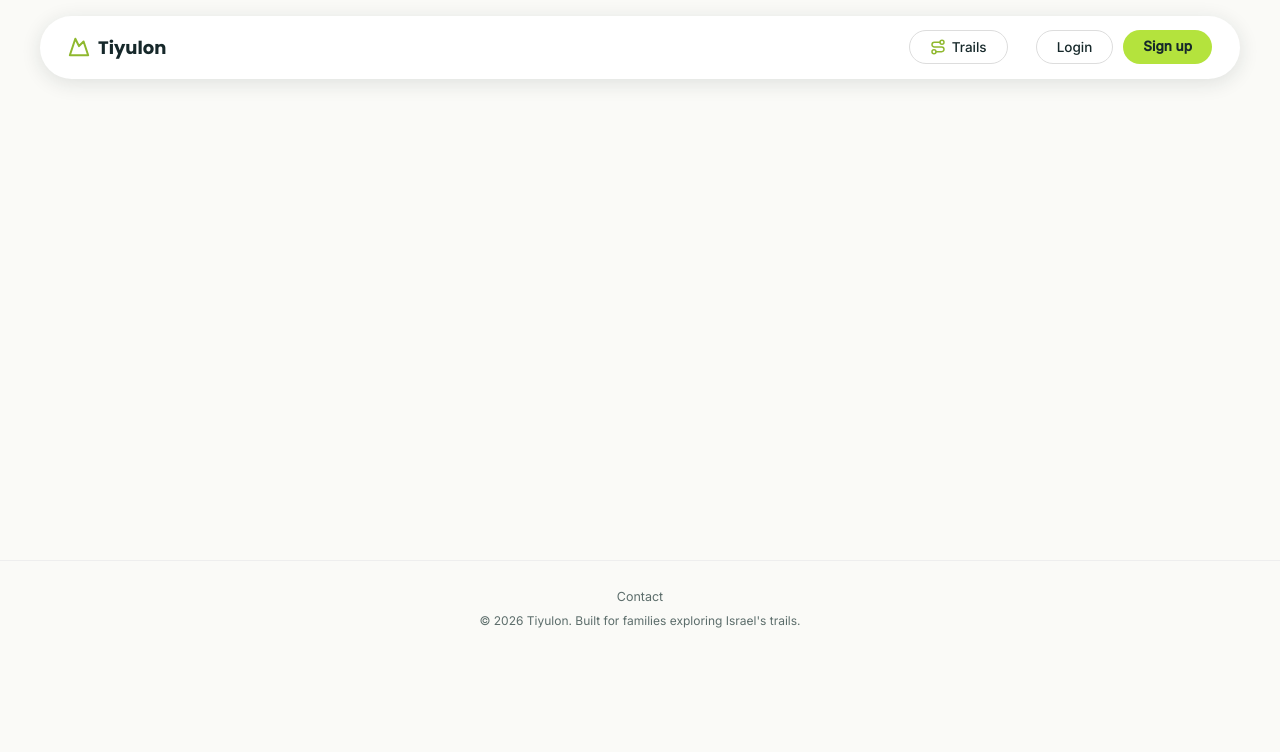
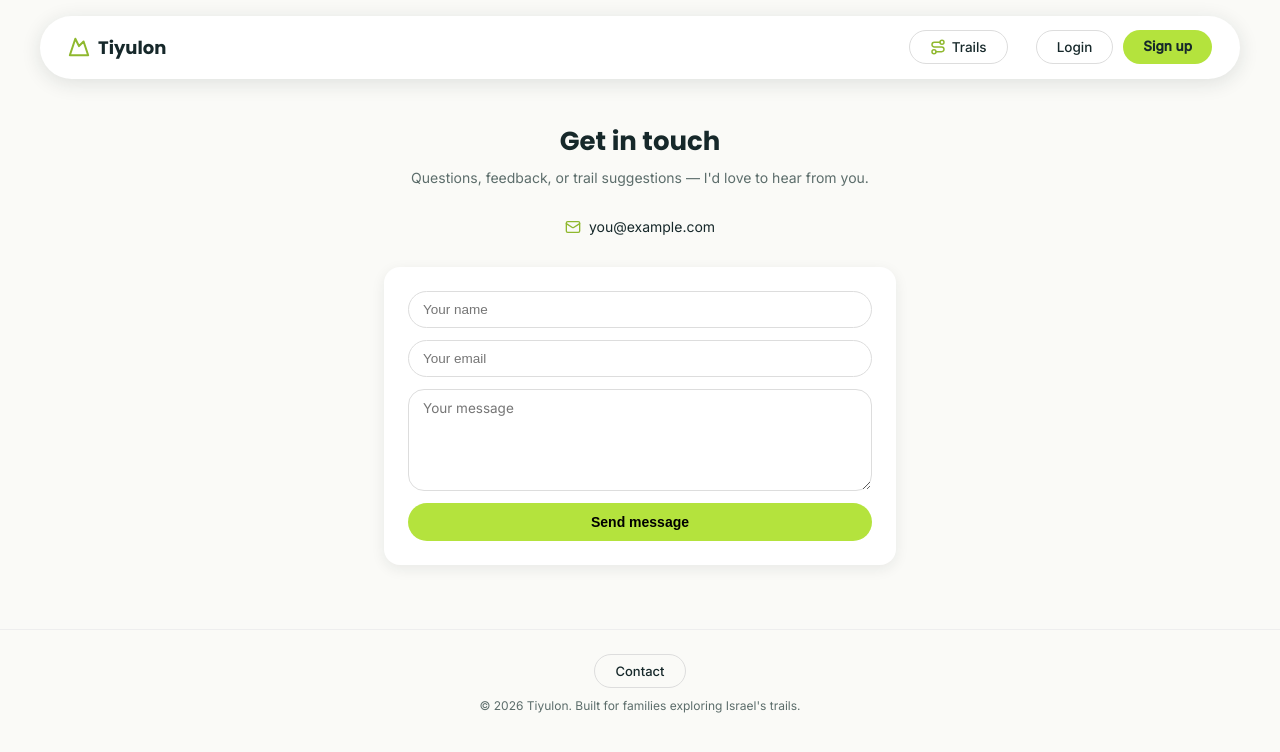
Before and after one commit to stolovitskyinc-maker/tiyulon, a React (Vite) app in the folder client/: page /contact in a window 1280 px wide. Shown: the top 752 px of the page. Built offline with nearby package versions, Linux system fonts and the light colour scheme.

Commit message:
fixed contact page

```diff
--- a/client/src/App.jsx
+++ b/client/src/App.jsx
@@ -8,8 +8,6 @@
 import Login from './pages/Login';
 import Register from './pages/Register';
 import Contact from './pages/Contact';
-// ...
-<Route path="/contact" element={<Contact />} />
 
 function AppRoutes() {
   const location = useLocation();
@@ -23,6 +21,7 @@
         <Route path="/trails/:id" element={<TrailDetail />} />
         <Route path="/login" element={<Login />} />
         <Route path="/register" element={<Register />} />
+        <Route path="/contact" element={<Contact />} />
       </Routes>
     </div>
   );
@@ -40,5 +39,4 @@
   );
 }
 
-
 export default App;
--- a/client/src/components/footer.jsx
+++ b/client/src/components/footer.jsx
@@ -9,11 +9,21 @@
     }}>
       <Link
         to="/contact"
-        style={{ fontSize: '12.5px', color: 'var(--color-text-secondary)', textDecoration: 'none' }}
+        style={{
+          display: 'inline-block',
+          textDecoration: 'none',
+          color: 'var(--color-dark)',
+          border: '1.5px solid #ddd',
+          borderRadius: 'var(--radius-pill)',
+          padding: '8px 20px',
+          fontSize: '13px',
+          fontWeight: 500,
+          marginBottom: '10px',
+        }}
       >
         Contact
       </Link>
-      <p style={{ fontSize: '12px', color: 'var(--color-text-secondary)', margin: '8px 0 0' }}>
+      <p style={{ fontSize: '12px', color: 'var(--color-text-secondary)', margin: 0 }}>
         © {new Date().getFullYear()} Tiyulon. Built for families exploring Israel's trails.
       </p>
     </footer>
```
